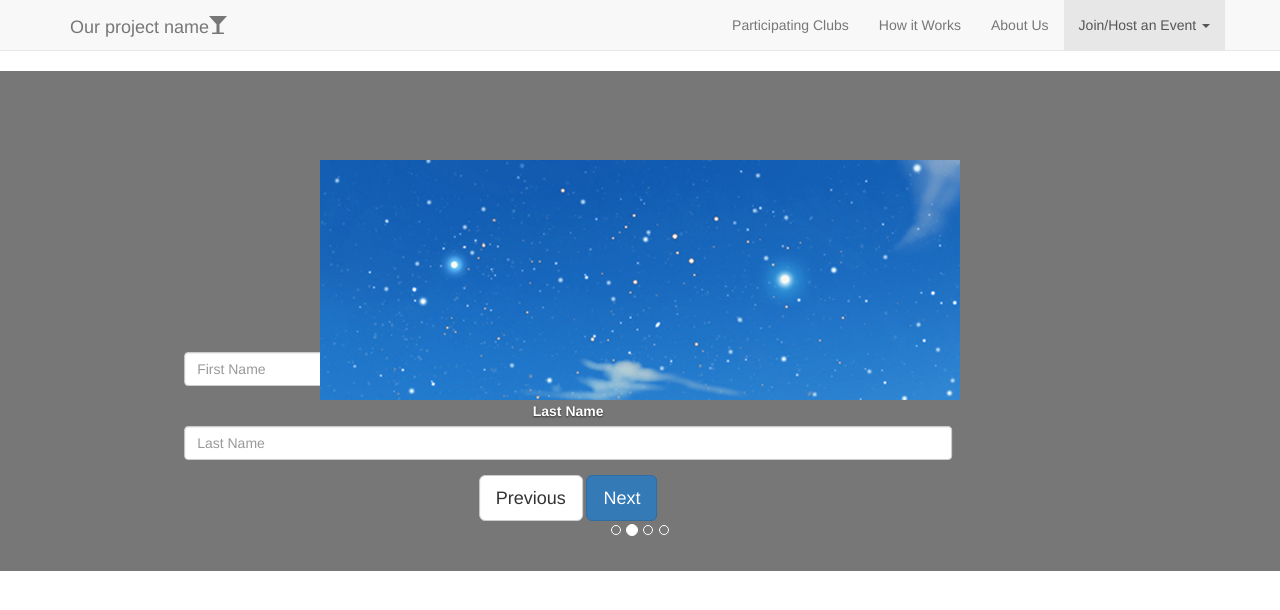
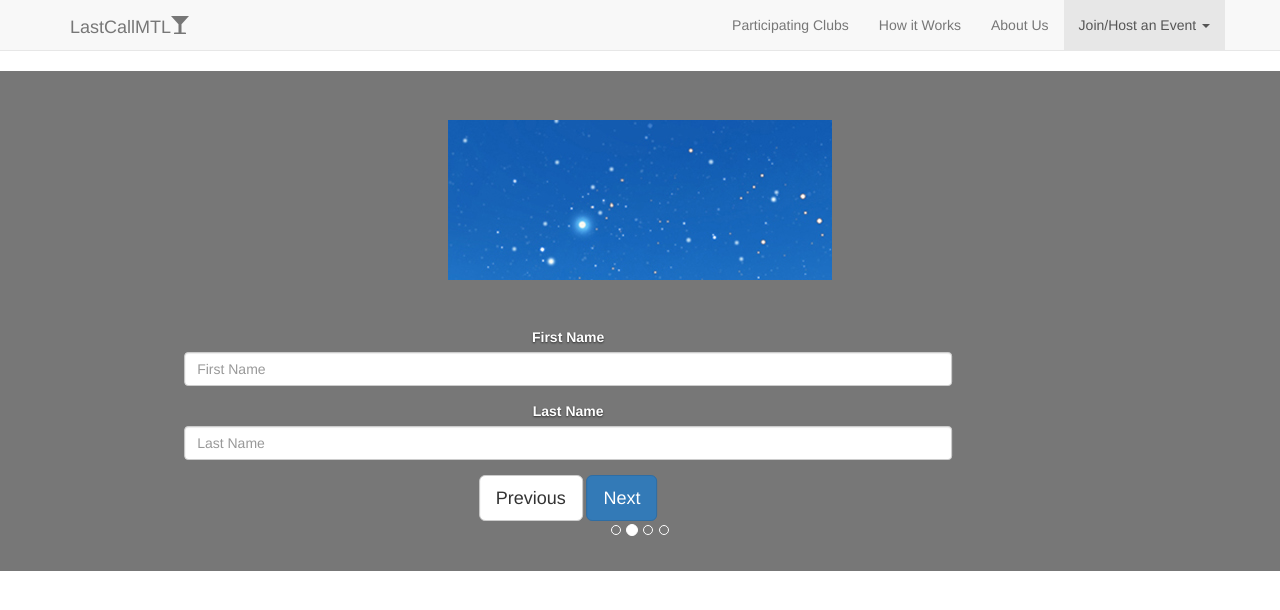
Before and after one commit to gitter-badger/LastCallMTL-Project, a plain HTML site: page html/HostEvent.html in a window 1280 px wide. Drawn offline with nearby package versions, Linux system fonts and the light colour scheme.

Commit message:
Fixed Host page

```diff
--- a/css/carousel.css
+++ b/css/carousel.css
@@ -36,12 +36,10 @@ body {
 
 #info{
 	position:absolute;
-	left:25%;
-	top:20%;
-    margin: 0 auto;
+	left:35%;
+  top:15%;
 	z-index:2;
-	background-color:green;
-	height:30%;
-	width:50%;
+	height:20%;
+	width:30%;
 	background-image: url(Shigatsu_image_1.jpg);
 }
--- a/html/HostEvent.html
+++ b/html/HostEvent.html
@@ -19,7 +19,7 @@
 <div class="navbar navbar-default navbar-static-top">
     <div class="container">
         <!-- title of site -->
-        <a href="Welcome.html" class= "navbar-brand">Our project name<span class="glyphicon glyphicon-glass"></span> </a>
+        <a href="index.html" class= "navbar-brand">LastCallMTL<span class="glyphicon glyphicon-glass"></span> </a>
 
         <!-- creating button for nav bar: target the class navHeaderCollapse when it is clicked/toggled-->
 
```
Also changed, not shown: html/About.html (+1 -1 lines), html/index.html (+1 -1 lines).
